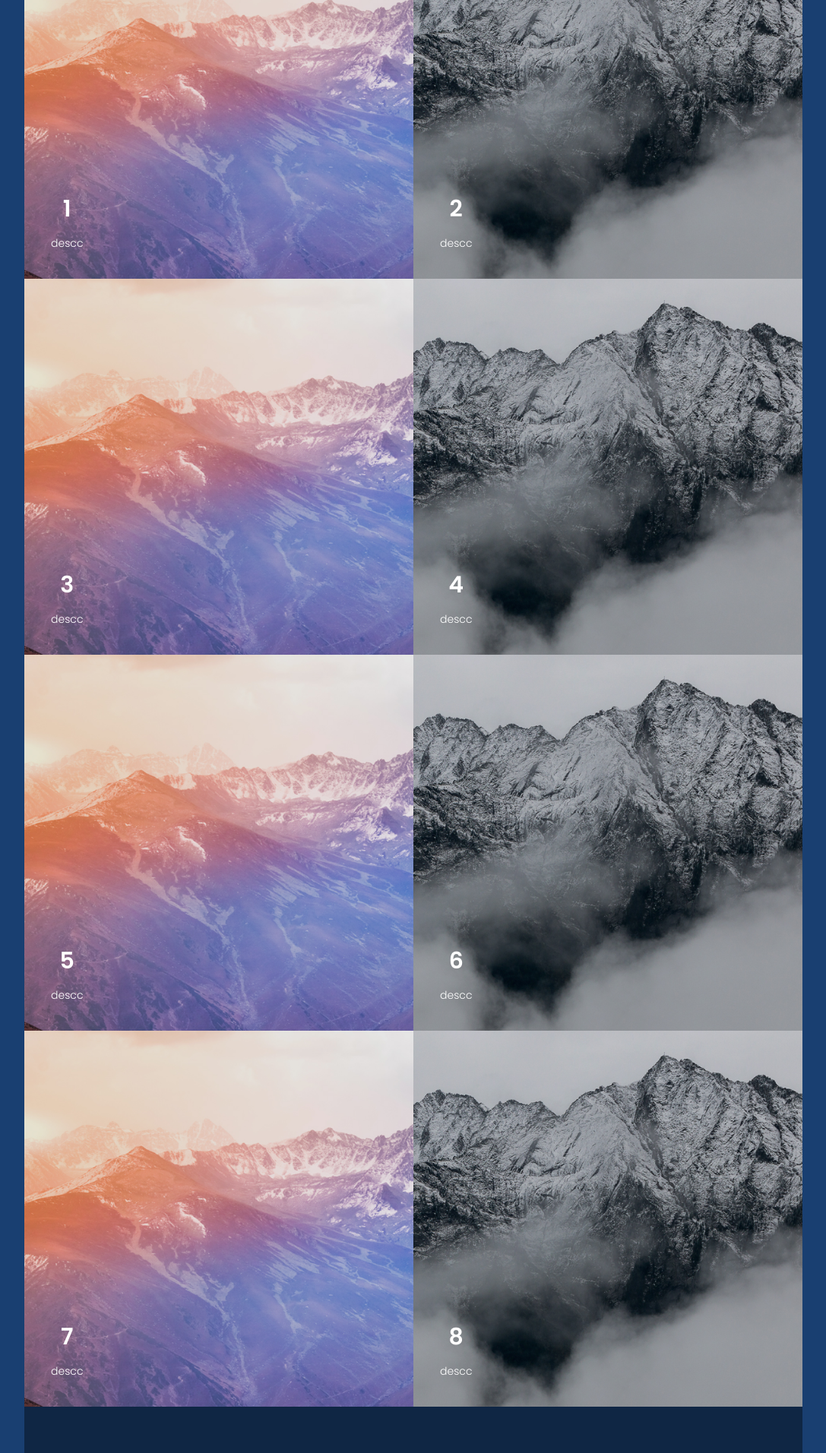
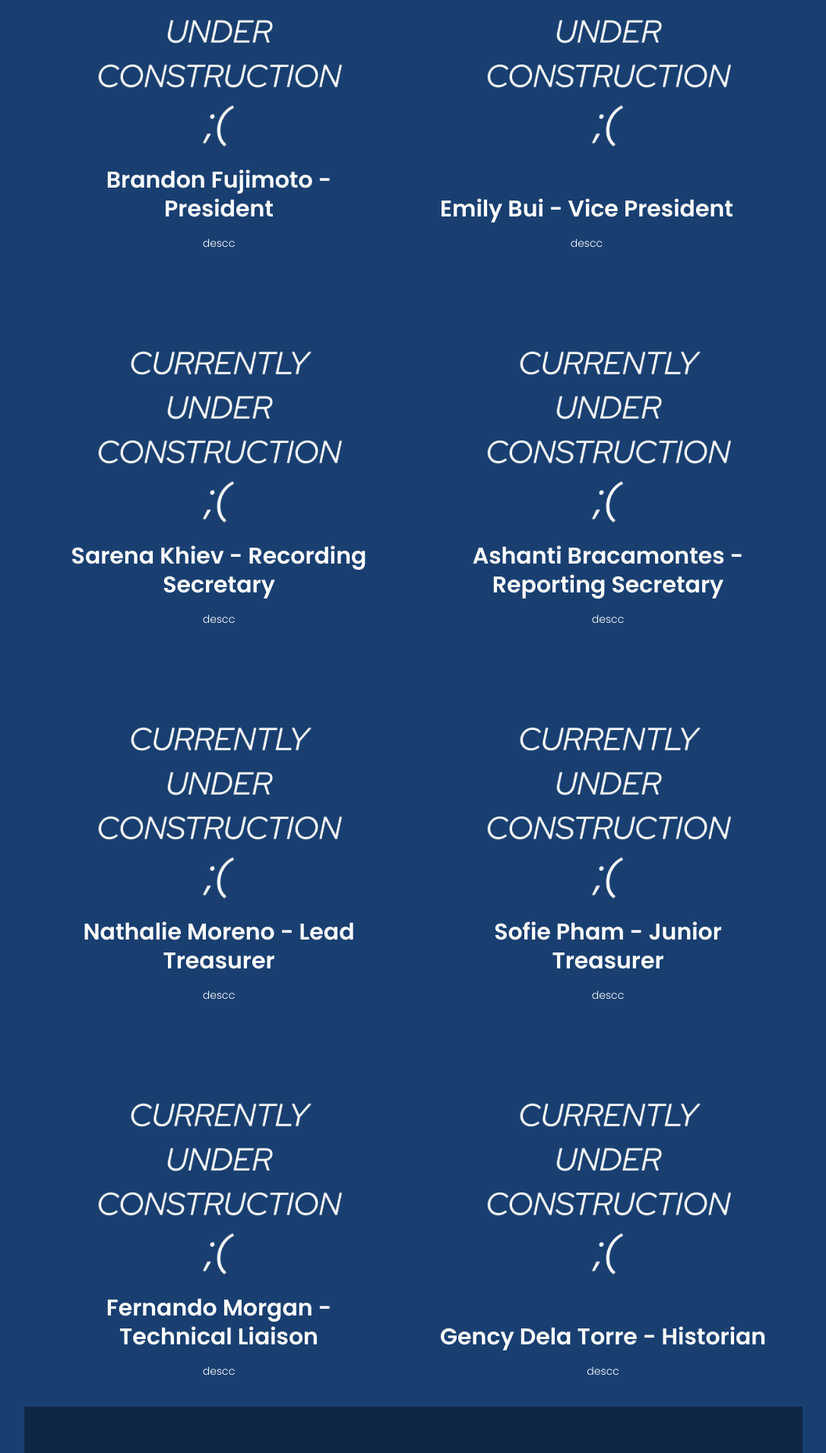
Before and after one commit to Capitonym/SavNHS, a PHP site: page /board.html in a window 1280 px wide. Shown: the part 760-2673 px from the top of the page at 76% size, without its empty margins (96-1183 px from the left). Run offline with PHP 8.4, Linux system fonts and the light colour scheme; some libraries are stand-ins or nearby versions.

Commit message:
LOT OF CHANGES
ZZZZ

```diff
--- a/board.html
+++ b/board.html
@@ -68,17 +68,17 @@
 			<section class="special-offer-area">
 				<div class="container-fluid">
 					<div class="row">
-						<div class="col-md-6 text-center offer-left">
+						<div class="col-md-6 text-center offer-president">
 							<div class="offer_desc p-20">
-								<h2>1</h2>
+								<h2>Brandon Fujimoto - President</h2>
 								<p>
 									descc
 								</p>
 							</div>
 						</div>
-						<div class="col-md-6 text-center offer-right">
+						<div class="col-md-6 text-center offer-vice-president">
 							<div class="offer_desc p-20">
-								<h2>2</h2>
+								<h2>Emily Bui - Vice President</h2>
 								<p>
 									descc
 								</p>
@@ -88,17 +88,17 @@
 				</div>
 				<div class="container-fluid">
 						<div class="row">
-							<div class="col-md-6 text-center offer-left">
+							<div class="col-md-6 text-center offer-recording-sec">
 								<div class="offer_desc p-20">
-									<h2>3</h2>
+									<h2>Sarena Khiev - Recording Secretary</h2>
 									<p>
 										descc
 									</p>
 								</div>
 							</div>
-							<div class="col-md-6 text-center offer-right">
+							<div class="col-md-6 text-center offer-reporting-sec">
 								<div class="offer_desc p-20">
-									<h2>4</h2>
+									<h2>Ashanti Bracamontes - Reporting Secretary</h2>
 									<p>
 										descc
 									</p>
@@ -108,17 +108,17 @@
 					</div>
 					<div class="container-fluid">
 							<div class="row">
-								<div class="col-md-6 text-center offer-left">
+								<div class="col-md-6 text-center offer-lead-treas">
 									<div class="offer_desc p-20">
-										<h2>5</h2>
+										<h2>Nathalie Moreno - Lead Treasurer</h2>
 										<p>
 											descc
 										</p>
 									</div>
 								</div>
-								<div class="col-md-6 text-center offer-right">
+								<div class="col-md-6 text-center offer-junior-treas">
 									<div class="offer_desc p-20">
-										<h2>6</h2>
+										<h2>Sofie Pham - Junior Treasurer</h2>
 										<p>
 											descc
 										</p>
@@ -128,17 +128,17 @@
 						</div>
 						<div class="container-fluid">
 								<div class="row">
-									<div class="col-md-6 text-center offer-left">
+									<div class="col-md-6 text-center offer-tech">
 										<div class="offer_desc p-20">
-											<h2>7</h2>
+											<h2>Fernando Morgan - Technical Liaison</h2>
 											<p>
 												descc
 											</p>
 										</div>
 									</div>
-									<div class="col-md-6 text-center offer-right">
+									<div class="col-md-6 text-center offer-historian">
 										<div class="offer_desc p-20">
-											<h2>8</h2>
+											<h2>Gency Dela Torre - Historian</h2>
 											<p>
 												descc
 											</p>
--- a/css/main.css
+++ b/css/main.css
@@ -2151,14 +2151,14 @@ body {
     padding-bottom: 30px;
   }
 }
-
-.offer-left, .offer-right, .offer-left-bottom, .offer-right-bottom {
+/* note for me dummy */
+.offer-left, .offer-right, .offer-left-bottom, .offer-right-bottom, .offer-president, .offer-vice-president, .offer-recording-sec, .offer-reporting-sec, .offer-lead-treas, .offer-junior-treas, .offer-tech, .offer-historian {
   min-height: 495px;
   display: flex;
   color: #fff;
 }
 
-.offer-left h2, .offer-right h2, .offer-left-bottom h2, .offer-right-bottom h2 {
+.offer-left h2, .offer-right h2, .offer-left-bottom h2, .offer-right-bottom h2 , .offer-president h2, .offer-vice-president h2, .offer-recording-sec h2, .offer-reporting-sec h2, .offer-lead-treas h2, .offer-junior-treas h2, .offer-tech h2, .offer-historian h2 {
   color: #fff;
 }
 
@@ -2179,7 +2179,7 @@ body {
 .special-offer-area p {
   margin-top: 1rem;
 }
-
+/* FOR CHARACTER STUFF ON FIRST PAGE */
 .offer-left {
   background: url(../img/oa1.jpg) no-repeat center center;
   -webkit-background-size: cover;
@@ -2211,7 +2211,76 @@ body {
   -o-background-size: cover;
   background-size: cover;
 }
-
+/* FOR THE BOARD PAGE
+GOES
+PRESIDENT (president)
+VICE PRESIDENT (vice-president)
+RECORDING SECRETARY (recording-sec)
+REPORTING SECRETARY (reporting-sec)
+LEAD TREASURER (lead-treas)
+JUNIOR TREASURER (junior-treas)
+TECH LIAISON (tech)
+HISTORIAN (historian)
+
+*/
+.offer-president {
+  background: url(../img/uploads/constr.png) no-repeat center center;
+  -webkit-background-size: cover;
+  -moz-background-size: cover;
+  -o-background-size: cover;
+  background-size: cover;
+}
+
+.offer-vice-president {
+  background: url(../img/uploads/constr.png) no-repeat center center;
+  -webkit-background-size: cover;
+  -moz-background-size: cover;
+  -o-background-size: cover;
+  background-size: cover;
+}
+.offer-recording-sec {
+  background: url(../img/uploads/constr.png) no-repeat center center;
+  -webkit-background-size: cover;
+  -moz-background-size: cover;
+  -o-background-size: cover;
+  background-size: cover;
+}
+.offer-reporting-sec {
+  background: url(../img/uploads/constr.png) no-repeat center center;
+  -webkit-background-size: cover;
+  -moz-background-size: cover;
+  -o-background-size: cover;
+  background-size: cover;
+}
+.offer-lead-treas {
+  background: url(../img/uploads/constr.png) no-repeat center center;
+  -webkit-background-size: cover;
+  -moz-background-size: cover;
+  -o-background-size: cover;
+  background-size: cover;
+}
+.offer-junior-treas {
+  background: url(../img/uploads/constr.png) no-repeat center center;
+  -webkit-background-size: cover;
+  -moz-background-size: cover;
+  -o-background-size: cover;
+  background-size: cover;
+}
+.offer-tech {
+  background: url(../img/uploads/constr.png) no-repeat center center;
+  -webkit-background-size: cover;
+  -moz-background-size: cover;
+  -o-background-size: cover;
+  background-size: cover;
+}
+.offer-historian {
+  background: url(../img/uploads/constr.png) no-repeat center center;
+  -webkit-background-size: cover;
+  -moz-background-size: cover;
+  -o-background-size: cover;
+  background-size: cover;
+}
+/* END FOR THE BOARD */
 .image-gallery-area {
   background: #fff;
 }
```
Also changed, not shown: img/uploads/constr.png (added).
